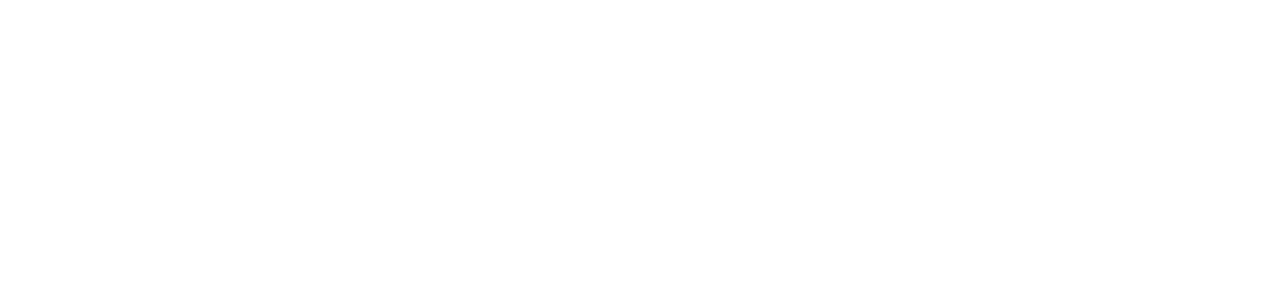
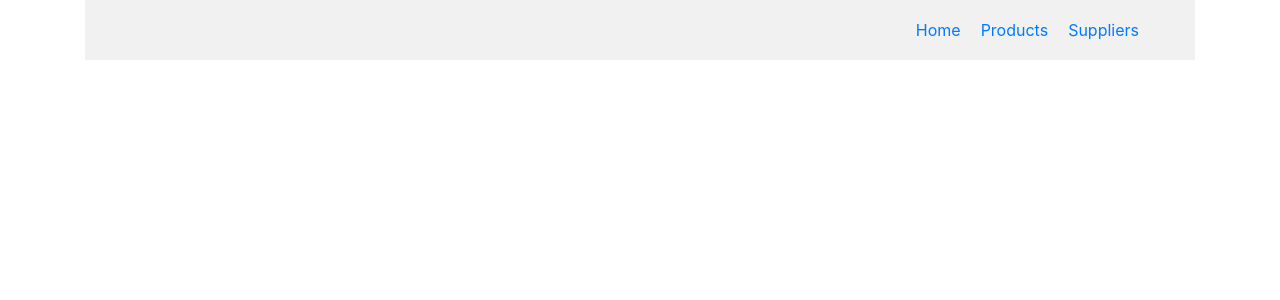
Before and after one commit to kowski/frontNai, a React (Create React App) app: page / in a window 1280 px wide. Shown: the top 300 px of the page. Built offline with nearby package versions, Linux system fonts and the light colour scheme.

Commit message:
Modified layout of suppliers component

```diff
--- a/package.json
+++ b/package.json
@@ -4,6 +4,8 @@
   "private": true,
   "dependencies": {
     "axios": "^0.18.0",
+    "bootstrap": "^4.1.1",
+    "jquery": "^3.3.1",
     "react": "^16.3.2",
     "react-bootstrap": "^0.32.1",
     "react-dom": "^16.3.2",
--- a/src/App.js
+++ b/src/App.js
@@ -7,6 +7,7 @@
 }from 'react-router-dom';
 import ProductComponent from './Components/ProductComponent';
 import SupplierComponent from './Components/SupplierComponent';
+import Master from './Components/Master';
 import axios from 'axios';
 
 class App extends Component {
@@ -14,6 +15,7 @@
     return (
       <Router>
       <div className="container">
+      <Master/>
       <Route exact path="/product" component={ProductComponent}/>
       <Route exact path="/supplier" component={SupplierComponent}/>
       </div>
--- /dev/null
+++ b/src/Components/Master.js
@@ -0,0 +1,22 @@
+import React, {Component} from 'react';
+import { Router, Route } from 'react-router';
+import { Link } from 'react-router-dom'
+import '../SupplierComponent.css';
+
+const Master = (props) => {
+  return (
+   <div className="container main_panel">
+        <nav className="navbar navbar-default">
+          <div className="container-fluid">
+            <div className="navbar-header">
+            </div>
+            <ul className="nav">
+              <li className="li_block"><Link to="/">Home</Link></li>
+              <li className="li_block"><Link to="/product">Products</Link></li>
+              <li className="li_block"><Link to="/supplier">Suppliers</Link></li>
+            </ul>
+          </div>
+      </nav>
+      </div>
+  )
+};export default Master;
--- a/src/Components/SupplierComponent.js
+++ b/src/Components/SupplierComponent.js
@@ -44,7 +44,7 @@
 			console.log(this.suppliers);
 			return(
 				<div>
-				<h1>Suppliers:</h1>
+				<h2>Suppliers:</h2>
 				{this.createSupplierBtt()}
 				<Table responsive>
 				<thead>
--- a/src/SupplierComponent.css
+++ b/src/SupplierComponent.css
@@ -0,0 +1,4 @@
+.main_panel{
+	background-color: #dcdcdc69;
+}
+.li_block{display:inline-block;padding: 10px}
--- a/src/index.js
+++ b/src/index.js
@@ -3,6 +3,7 @@
 import './index.css';
 import App from './App';
 import registerServiceWorker from './registerServiceWorker';
+import 'bootstrap/dist/css/bootstrap.min.css';
 
 ReactDOM.render(<App />, document.getElementById('root'));
 registerServiceWorker();
```
Also changed, not shown: 1 other file (tests, documents, lock files or other folders).
